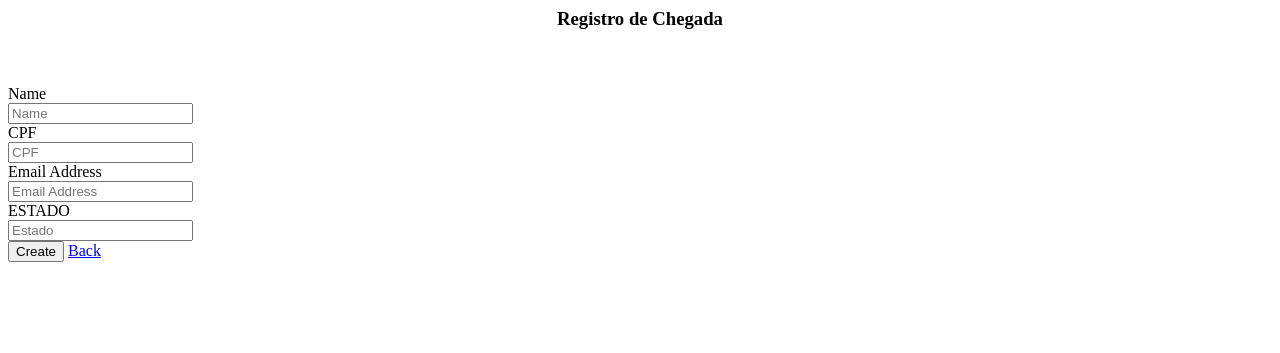
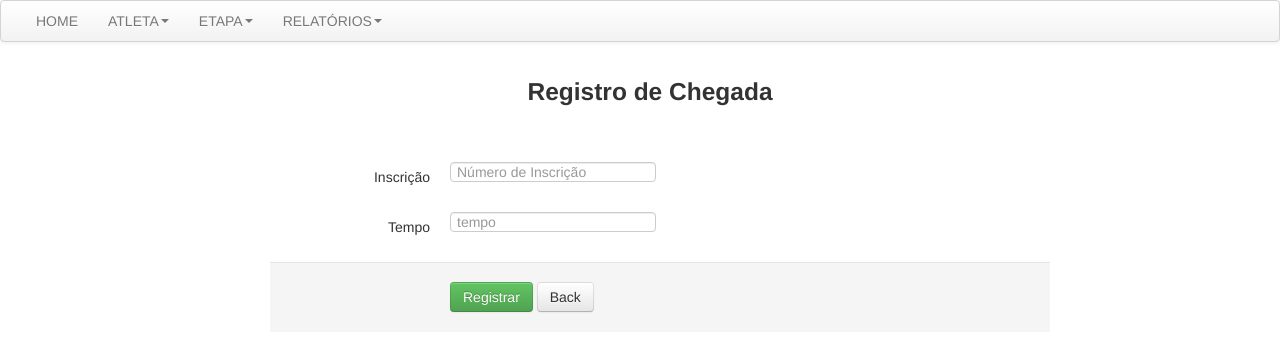
Before and after one commit to augustocarvalho/standuppro_php_mysql, a PHP site: page /reg_chegada.php?id=1 in a window 1280 px wide. Shown: the top 353 px of the page. Run offline with PHP 8.4, Linux system fonts and the light colour scheme.

Commit message:
logo entrada
reg_chegada, inscricao

```diff
--- a/menu.php
+++ b/menu.php
@@ -55,7 +55,7 @@ require_once "config.php";
           <ul class="dropdown-menu" role="menu">
 		        <li><a href="classifica.php">Pódio</a></li>
             <li class="dropdown-submenu">
-               <a tabindex="-1" href="#">Ranking</a>
+               <a tabindex="-1" href="#">Ranking<span class="caret"></span></a>
                       <ul class="dropdown-menu">
                         <li><a href="ranking_abasup.php">ABASUP</a></li>
                         <li><a href="ranking_absup.php">ABSUP</a></li>
--- a/reg_chegada.php
+++ b/reg_chegada.php
@@ -1,3 +1,53 @@
+<?php
+  require_once "config.php";
+  require_once "menu.php";
+
+    $id = null;
+    if ( !empty($_GET['id'])) {
+        $id = $_REQUEST['id'];
+    }
+
+    if ( null==$id ) {
+        header("Location: index.php");
+    }
+
+
+    if ( !empty($_POST)) {
+        // keep track validation errors
+        $codError = null;
+        $tempoError = null;
+
+        // keep track post values
+        $cod = $_POST['cod'];
+		$tempo = $_POST['tempo'];
+
+
+        // validate input
+        $valid = true;
+		$result = mysql_query("select * from inscricao where id_etapa=$id and cod_inscricao=$cod");
+        if (  (empty($cod) ) or (mysql_num_rows($result)==0) ){
+            $codError = 'Inscrição inválida';
+            $valid = false;
+        }
+
+         if (empty($tempo)) {
+            $tempoError = 'Tempo não informado';
+            $valid = false;
+        }
+
+
+        // insert data
+        if ($valid) {
+		        mysql_query("UPDATE inscricao SET tempo='$tempo' where cod_inscricao='$cod' and id_etapa='$id'");
+                echo "<script>alert('Cadastro efetuado com sucesso.');</script>";
+                header("Location: reg_chegada.php?id=$id");
+        }
+
+    }
+?>
+
+
+
 <html lang="en">
 <body>
     <div class="container">
@@ -9,45 +59,28 @@
                         <br>
                     </div>
 
-                    <form class="form-horizontal" action="reg_chegada.php" method="post">
-                      <div class="control-group <?php echo !empty($nameError)?'error':'';?>">
-                        <label class="control-label">Name</label>
+                    <form class="form-horizontal" action="reg_chegada.php?id=<?php echo $id?>" method="post">
+                      <div class="control-group <?php echo !empty($codError)?'error':'';?>">
+                        <label class="control-label">Inscrição</label>
                         <div class="controls">
-                            <input name="name" type="text"  placeholder="Name" value="<?php echo !empty($name)?$name:'';?>">
-                            <?php if (!empty($nameError)): ?>
-                                <span class="help-inline"><?php echo $nameError;?></span>
+                            <input name="cod" type="text"  placeholder="Número de Inscrição"value="<?php echo !empty($cod)?$cod:'';?>">
+                            <?php if (!empty($codError)): ?>
+                                <span class="help-inline"><?php echo $codError;?></span>
                             <?php endif; ?>
                         </div>
                       </div>
-                       <div class="control-group <?php echo !empty($cpfError)?'error':'';?>">
-                        <label class="control-label">CPF</label>
+                       <div class="control-group <?php echo !empty($tempoError)?'error':'';?>">
+                        <label class="control-label">Tempo</label>
                         <div class="controls">
-                            <input name="cpf" type="text"  placeholder="CPF" value="<?php echo !empty($cpf)?$cpf:'';?>">
-                            <?php if (!empty($cpfError)): ?>
-                                <span class="help-inline"><?php echo $cpfError;?></span>
+                            <input name="tempo" type="text"  placeholder="tempo" value="<?php echo !empty($tempo)?$tempo:'';?>">
+                            <?php if (!empty($tempoError)): ?>
+                                <span class="help-inline"><?php echo $tempoError;?></span>
                             <?php endif; ?>
                         </div>
                       </div>
-                      <div class="control-group <?php echo !empty($emailError)?'error':'';?>">
-                        <label class="control-label">Email Address</label>
-                        <div class="controls">
-                            <input name="email" type="text" placeholder="Email Address" value="<?php echo !empty($email)?$email:'';?>">
-                            <?php if (!empty($emailError)): ?>
-                                <span class="help-inline"><?php echo $emailError;?></span>
-                            <?php endif;?>
-                        </div>
-                      </div>
-                      <div class="control-group <?php echo !empty($estadoError)?'error':'';?>">
-                        <label class="control-label">ESTADO</label>
-                        <div class="controls">
-                            <input name="estado" type="text"  placeholder="Estado" value="<?php echo !empty($estado)?$estado:'';?>">
-                            <?php if (!empty($estadoError)): ?>
-                                <span class="help-inline"><?php echo $estadoError;?></span>
-                            <?php endif;?>
-                        </div>
-                      </div>
+
                       <div class="form-actions">
-                          <button type="submit" class="btn btn-success">Create</button>
+                          <button type="submit" class="btn btn-success">Registrar</button>
                           <a class="btn" href="index.php">Back</a>
                         </div>
                     </form>
--- a/update.php
+++ b/update.php
@@ -86,7 +86,7 @@
                         </div>
                       </div>
                       <div class="control-group <?php echo !empty($mobileError)?'error':'';?>">
-                        <label class="control-label">Mobile Number</label>
+                        <label class="control-label">Estado</label>
                         <div class="controls">
                             <input name="estado" type="text"  placeholder="Estado" value="<?php echo !empty($estado)?$estado:'';?>">
                             <?php if (!empty($mobileError)): ?>
```
Also changed, not shown: index.php (+6 -9 lines), absup_logo.jpg (added), ecosupLogo.jpg, logo.jpg, odebrechtLogo.jpg (added).
